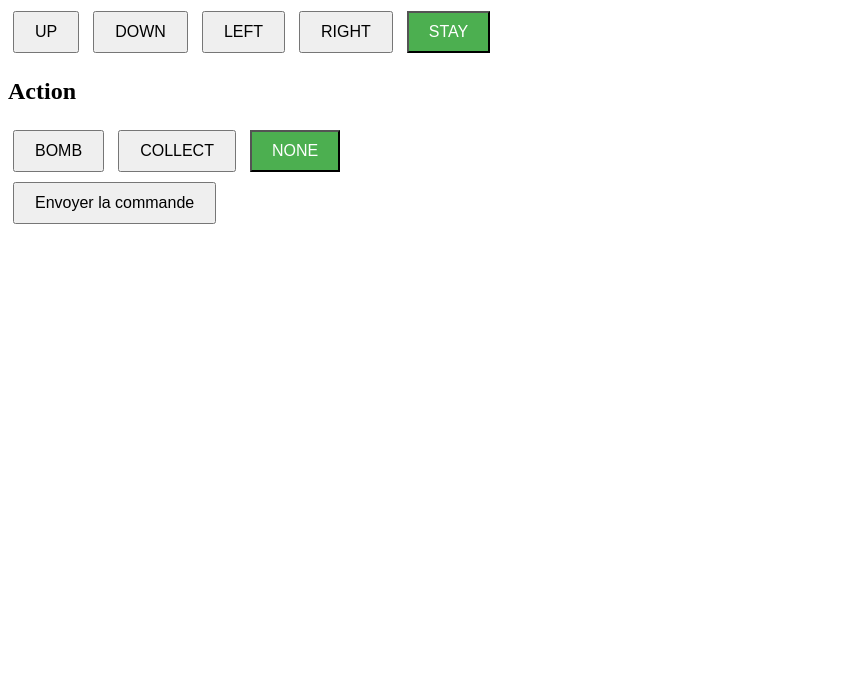
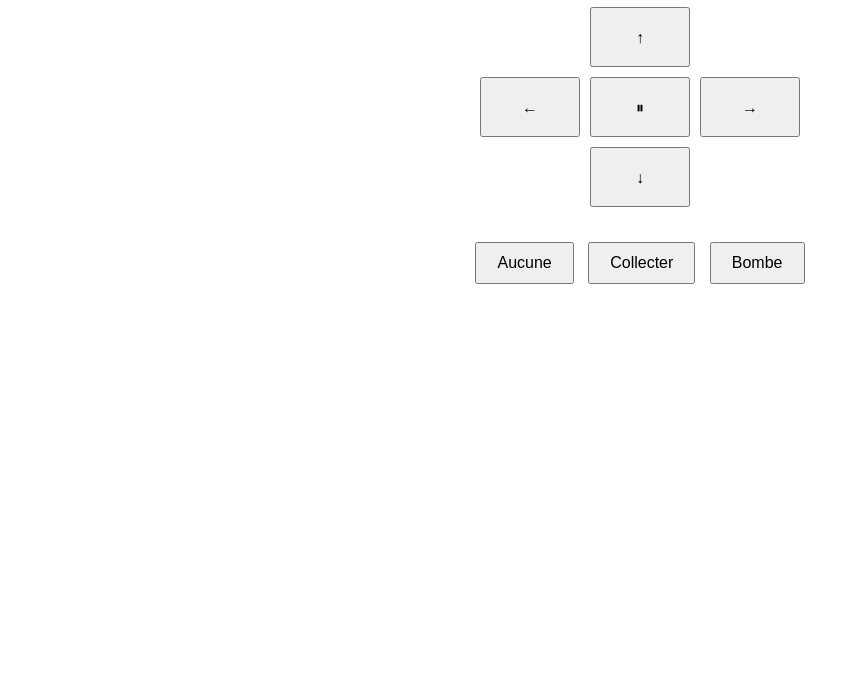
Before and after one commit to TheoLvx/bot_war, a website: page Command/index.html in a window 1280 px wide. Shown: the part 121-800 px from the top of the page, without its empty margins (0-860 px from the left). Drawn offline with Linux system fonts and the light colour scheme.

Commit message:
udpate command

```diff
--- a/Command/index.html
+++ b/Command/index.html
@@ -2,84 +2,100 @@
 <html lang="fr">
 <head>
   <meta charset="UTF-8" />
-  <title>Interface Bot</title>
+  <title>Contrôle Bot</title>
   <style>
-    button { margin: 5px; padding: 10px 20px; font-size: 16px; }
-    .selected { background-color: #4CAF50; color: white; }
+    body {
+      font-family: sans-serif;
+      text-align: center;
+      padding: 40px;
+    }
+
+    .controller {
+      display: grid;
+      grid-template-areas:
+        ". up ."
+        "left stay right"
+        ". down .";
+      gap: 10px;
+      justify-content: center;
+      align-items: center;
+      margin-bottom: 30px;
+    }
+
+    .controller button {
+      padding: 20px;
+      font-size: 16px;
+      width: 100px;
+      height: 60px;
+      cursor: pointer;
+    }
+
+    .actions {
+      margin-top: 20px;
+    }
+
+    .actions button {
+      margin: 5px;
+      padding: 10px 20px;
+      font-size: 16px;
+    }
   </style>
 </head>
 <body>
-  <h1>Contrôle du bot</h1>
+  <h1>Contrôle du Bot</h1>
 
-  <div>
-    <h2>Move</h2>
-    <button data-move="UP">UP</button>
-    <button data-move="DOWN">DOWN</button>
-    <button data-move="LEFT">LEFT</button>
-    <button data-move="RIGHT">RIGHT</button>
-    <button data-move="STAY">STAY</button>
+  <div class="controller">
+    <button style="grid-area: up;" data-move="UP">↑</button>
+    <button style="grid-area: left;" data-move="LEFT">←</button>
+    <button style="grid-area: stay;" data-move="STAY">⏸</button>
+    <button style="grid-area: right;" data-move="RIGHT">→</button>
+    <button style="grid-area: down;" data-move="DOWN">↓</button>
   </div>
 
-  <div>
-    <h2>Action</h2>
-    <button data-action="BOMB">BOMB</button>
-    <button data-action="COLLECT">COLLECT</button>
-    <button data-action="NONE">NONE</button>
+  <div class="actions">
+    <button data-action="NONE">Aucune</button>
+    <button data-action="COLLECT">Collecter</button>
+    <button data-action="BOMB">Bombe</button>
   </div>
 
-  <div>
-    <button id="sendBtn">Envoyer la commande</button>
-  </div>
-
-  <div id="status"></div>
+  <p id="status"></p>
 
   <script>
-    let selectedMove = "STAY";
-    let selectedAction = "NONE";
+    let currentMove = "STAY";
+    let currentAction = "NONE";
 
-    // Sélection des boutons move
-    document.querySelectorAll('button[data-move]').forEach(btn => {
-      btn.addEventListener('click', () => {
-        selectedMove = btn.getAttribute('data-move');
-        updateSelected('move', selectedMove);
+    const apiURL = "https://bot-war-f8zx.onrender.com/setAction";
+
+    function sendCommand() {
+      fetch(apiURL, {
+        method: "POST",
+        headers: { "Content-Type": "application/json" },
+        body: JSON.stringify({
+          move: currentMove,
+          action: currentAction
+        })
+      })
+      .then(res => res.json())
+      .then(data => {
+        document.getElementById("status").textContent =
+          `Commande: ${data.currentCommand.move} + ${data.currentCommand.action}`;
+      })
+      .catch(err => {
+        document.getElementById("status").textContent = "Erreur d'envoi: " + err;
+      });
+    }
+
+    document.querySelectorAll("button[data-move]").forEach(btn => {
+      btn.addEventListener("click", () => {
+        currentMove = btn.dataset.move;
+        sendCommand();
       });
     });
 
-    // Sélection des boutons action
-    document.querySelectorAll('button[data-action]').forEach(btn => {
-      btn.addEventListener('click', () => {
-        selectedAction = btn.getAttribute('data-action');
-        updateSelected('action', selectedAction);
-      });
-    });
-
-    function updateSelected(type, value) {
-      document.querySelectorAll(`button[data-${type}]`).forEach(btn => {
-        if (btn.getAttribute(`data-${type}`) === value) {
-          btn.classList.add('selected');
-        } else {
-          btn.classList.remove('selected');
-        }
-      });
-    }
-
-    // Initial highlight
-    updateSelected('move', selectedMove);
-    updateSelected('action', selectedAction);
-
-    document.getElementById('sendBtn').addEventListener('click', () => {
-      fetch('https://bot-war-f8zx.onrender.com', {
-        method: 'POST',
-        headers: { 'Content-Type': 'application/json' },
-        body: JSON.stringify({ move: selectedMove, action: selectedAction })
-        })
-
-      .then(res => res.json())
-      .then(data => {
-        document.getElementById('status').textContent = 'Commande envoyée: ' + JSON.stringify(data.currentCommand);
-      })
-      .catch(err => {
-        document.getElementById('status').textContent = 'Erreur: ' + err;
+    document.querySelectorAll("button[data-action]").forEach(btn => {
+      btn.addEventListener("click", () => {
+        currentAction = btn.dataset.action;
+        sendCommand();
       });
     });
   </script>
```
